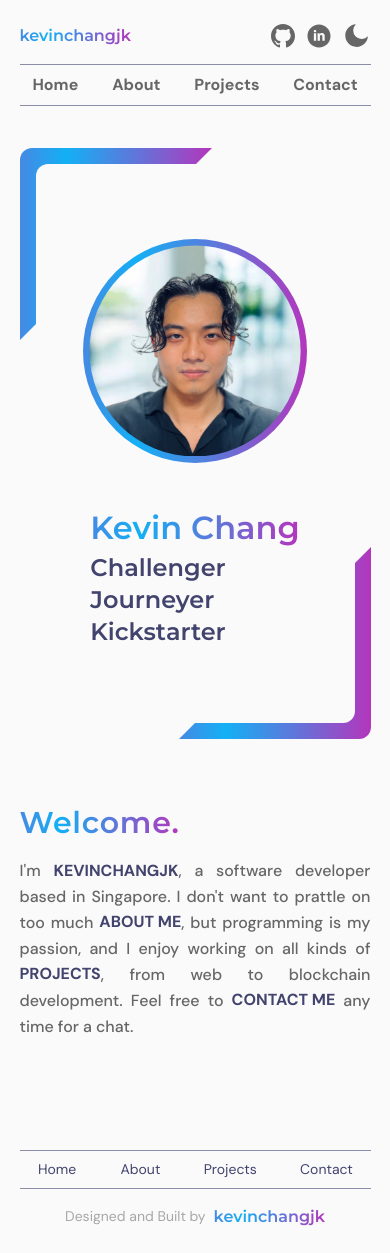
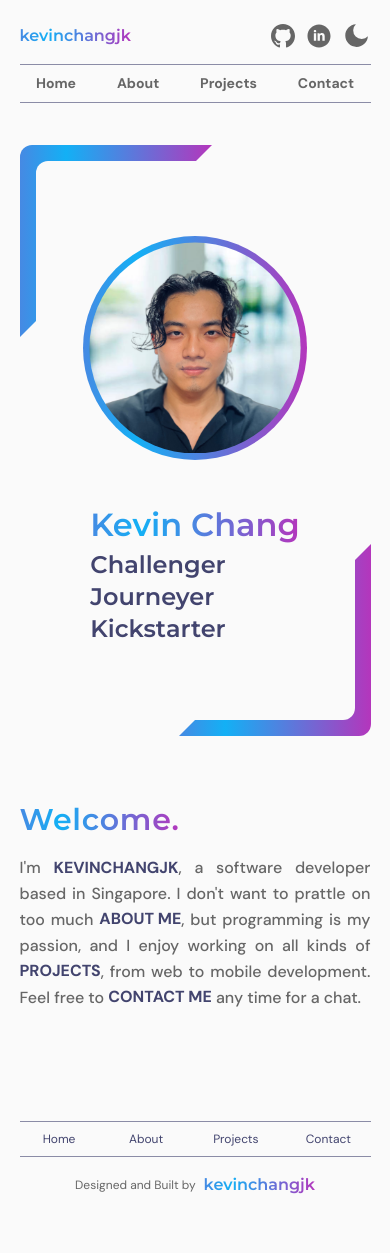
Before and after one commit to kevinchangjk/portfolio, a Next.js app: page / in a window 390 px wide. After the commit the page ends 1221 px from the top, so only its background shows below. Built offline with nearby package versions, Linux system fonts and the light colour scheme.

Commit message:
ui: resize components for responsiveness

```diff
--- a/components/ExperienceSummary.tsx
+++ b/components/ExperienceSummary.tsx
@@ -84,7 +84,7 @@ export default function ExperienceSummary() {
           fontSize={{ base: "md", md: "lg", xl: "xl", "2xl": "2xl" }}
         >
           {
-            "I am currently in my third year as an undergraduate at the National University of Singapore's School of Computing, and I'm looking to graduate in summer 2025."
+            "I am currently in my third year as an undergraduate at the National University of Singapore's School of Computing, and I'm looking to graduate in summer 2025. I have extensive experience as a software developer, primarily in back-end and blockchain development."
           }
         </Text>
         <ResumeButton />
--- a/components/Footer.tsx
+++ b/components/Footer.tsx
@@ -11,7 +11,7 @@ import InternalLink from "./InternalLink";
 
 export default function Footer() {
   const primaryColor = useColorModeValue("gray.2", "gray.4");
-  const [isMobile] = useMediaQuery("(max-width: 624px)");
+  const [isMobile] = useMediaQuery("(max-width: 592px)");
 
   function displayLink(route: string, text: string) {
     return (
@@ -19,10 +19,12 @@ export default function Footer() {
         <Text
           variant="footer"
           fontSize={{
-            base: "sm",
-            md: "md",
-            xl: "lg",
-            "2xl": "xl",
+            base: "12px",
+            sm: "13px",
+            md: "14px",
+            lg: "16px",
+            xl: "18px",
+            "2xl": "20px",
           }}
         >
           {text}
@@ -44,9 +46,7 @@ export default function Footer() {
           }}
           spacing={{
             base: "0.5rem",
-            md: "1rem",
-            xl: "2rem",
-            "2xl": "2.5rem",
+            sm: "0.75rem",
           }}
         >
           <Divider />
@@ -68,10 +68,8 @@ export default function Footer() {
             <Text
               variant="subtle"
               fontSize={{
-                base: "sm",
-                md: "md",
-                xl: "lg",
-                "2xl": "xl",
+                  base: "12px",
+                  sm: "13px",
               }}
             >
               Designed and Built by
@@ -91,8 +89,9 @@ export default function Footer() {
             "2xl": "24vh",
           }}
           spacing={{
-            base: "0.5rem",
+            sm: "0.75rem",
             md: "1rem",
+            lg: "1.5rem",
             xl: "2rem",
             "2xl": "2.5rem",
           }}
@@ -101,9 +100,11 @@ export default function Footer() {
           <HStack width="full" justifyContent="space-between">
             <HStack
               spacing={{
-                base: "0.5rem",
+                sm: "1rem",
                 md: "1.5rem",
+                lg: "2rem",
                 xl: "3rem",
+                "2xl": "3.5rem",
               }}
               alignSelf="center"
               justifyContent="start"
@@ -117,10 +118,11 @@ export default function Footer() {
               <Text
                 variant="subtle"
                 fontSize={{
-                  base: "sm",
-                  md: "md",
-                  xl: "lg",
-                  "2xl": "xl",
+                  sm: "13px",
+                  md: "14px",
+                  lg: "16px",
+                  xl: "18px",
+                  "2xl": "20px",
                 }}
               >
                 Designed and Built by
--- a/components/Introduction.tsx
+++ b/components/Introduction.tsx
@@ -118,7 +118,7 @@ export default function Introduction({animation}: {animation: string}) {
           I{" don't"} want to prattle on too much{" "}
           {buildLink("about me", "/about")}, but programming is my passion, and
           I enjoy working on all kinds of {buildLink("projects", "/projects")},
-          from web to blockchain development. Feel free to{" "}
+          from web to mobile development. Feel free to{" "}
           {buildLink("contact me", "/contact-me")} any time for a chat.
         </Box>
       </VStack>
--- a/components/Logo.tsx
+++ b/components/Logo.tsx
@@ -34,9 +34,10 @@ export default function Logo() {
       <Heading
         fontSize={{
           base: "md",
-          md: "lg",
-          xl: "xl",
-          "2xl": "2xl",
+          sm: "lg",
+          md: "xl",
+          xl: "2xl",
+          "2xl": "3xl",
         }}
         fontWeight="semibold"
         lineHeight="full"
--- a/components/Navbar.tsx
+++ b/components/Navbar.tsx
@@ -27,7 +27,7 @@ export default function Navbar() {
     "/images/social-media/linkedin-light.svg",
     "/images/social-media/linkedin-dark.svg"
   );
-  const [isMobile] = useMediaQuery("(max-width: 624px)");
+  const [isMobile] = useMediaQuery("(max-width: 592px)");
 
   function headerLink(route: string, text: string) {
     return (
@@ -35,10 +35,12 @@ export default function Navbar() {
         <Text
           variant="strong"
           fontSize={{
-            base: "md",
-            md: "lg",
-            xl: "xl",
-            "2xl": "2xl",
+            base: "14px",
+            sm: "15px",
+            md: "16px",
+            lg: "18px",
+            xl: "20px",
+            "2xl": "24px",
           }}
         >
           {text}
@@ -63,7 +65,9 @@ export default function Navbar() {
               alt="Social Media"
               boxSize={{
                 base: "1.5rem",
+                sm: "1.6rem",
                 md: "1.75rem",
+                lg: "1.9rem",
                 xl: "2rem",
                 "2xl": "2.25rem",
               }}
@@ -115,8 +119,10 @@ export default function Navbar() {
           <HStack
             spacing={{
               base: "0.5rem",
-              md: "1.5rem",
+              md: "1rem",
+              lg: "2rem",
               xl: "3rem",
+              "2xl": "4rem"
             }}
           >
             {headerLink("/", "Home")}
@@ -127,6 +133,7 @@ export default function Navbar() {
               spacing={{
                 base: "0.5rem",
                 md: "0.75rem",
+                lg: "0.9rem",
                 xl: "1rem",
                 "2xl": "1.25rem",
               }}
--- a/components/ProjectSummary.tsx
+++ b/components/ProjectSummary.tsx
@@ -60,6 +60,7 @@ export default function ProjectSummary() {
             xl: "2xl",
             "2xl": "3xl",
           }}
+          textAlign="justify"
         >
           Put some sweat and tears (no blood) into these
         </Text>
--- a/components/WakatimeSummary.tsx
+++ b/components/WakatimeSummary.tsx
@@ -45,7 +45,7 @@ export default function WakatimeSummary() {
           }}
           textAlign="justify"
         >
-          Some of the languages {"I've"} been using
+          Some of the programming languages {"I've"} been using
         </Text>
       </VStack>
       <Image
--- a/data/projects.json
+++ b/data/projects.json
@@ -43,7 +43,7 @@
   {
     "title": "BubbleTeaSort",
     "name": "bubbleteasort",
-    "description": "Social media mobile app just for bubble tea!",
+    "description": "Social media mobile app just for bubble tea",
     "overview": [
       "A social media app, BubbleTeaSort was a project submission for NUS Hack & Roll 2023. The ideation from my group was fun and simple; we wanted to make a mobile application just for bubble tea. Thus we built an app that provided social media functionality such as browsing posts, sharing posts, likes and ratings, along with a map to locate nearby bubble tea stores.",
       "As a short 24hr hackathon, our group split up the roles rather haphazardly. I ended up doing mostly front-end, developing the interface with React Native, but also touched a little bit on the “back-end” that we had, which was entirely hosted on Firebase."
--- a/pages/contact-me.tsx
+++ b/pages/contact-me.tsx
@@ -117,8 +117,10 @@ export default function ContactMe() {
                 textColor="transparent"
                 animation={gradientFlowAnimation}
                 fontSize={{
-                  base: "2xl",
-                  md: "4xl",
+                  base: "xl",
+                  sm: "2xl",
+                  md: "3xl",
+                  lg: "4xl",
                   xl: "5xl",
                   "2xl": "6xl",
                 }}
--- a/styles/components/Text.ts
+++ b/styles/components/Text.ts
@@ -37,10 +37,10 @@ export const Text = defineStyleConfig({
     subtle: {
       fontWeight: "light",
       _light: {
-        color: "gray.4",
+        color: "gray.3",
       },
       _dark: {
-        color: "gray.3",
+        color: "gray.4",
       },
     },
     tag: {
```
Also changed, not shown: data/tech-stack.json (+0 -10 lines).
